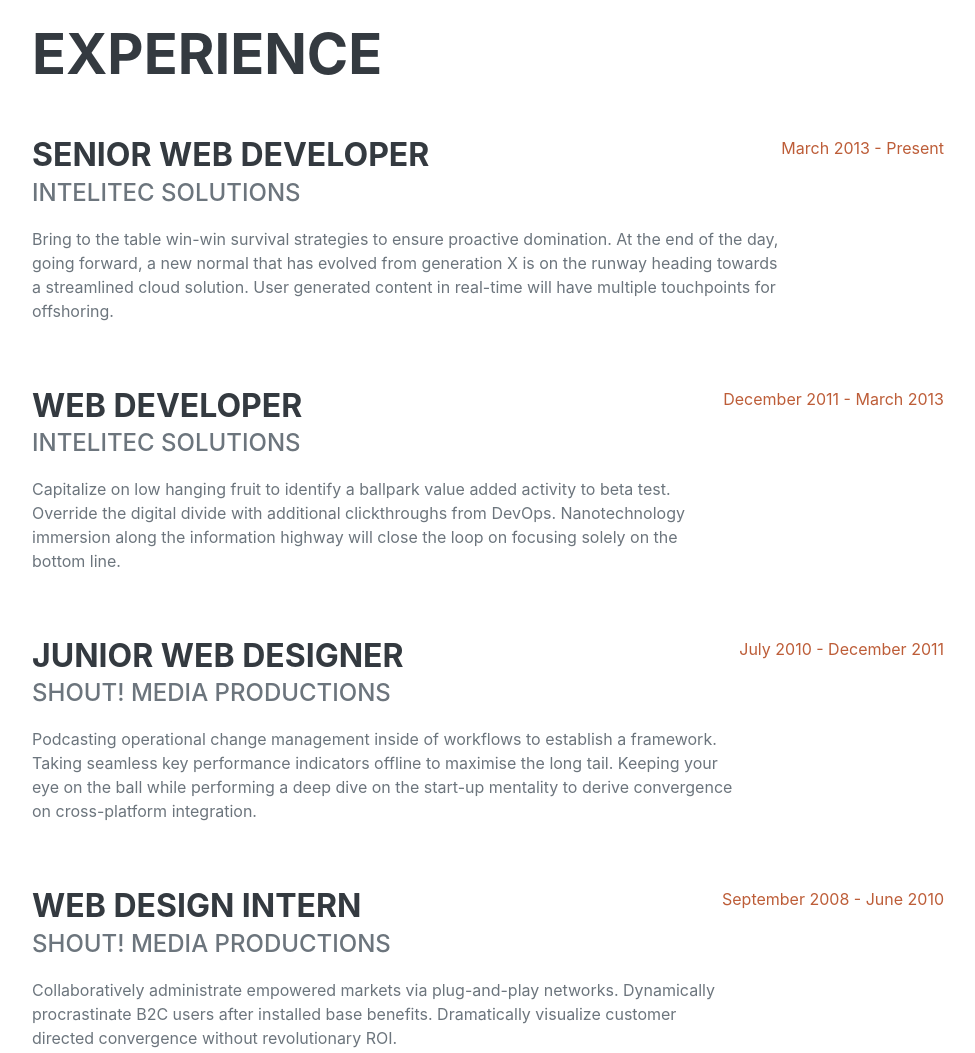
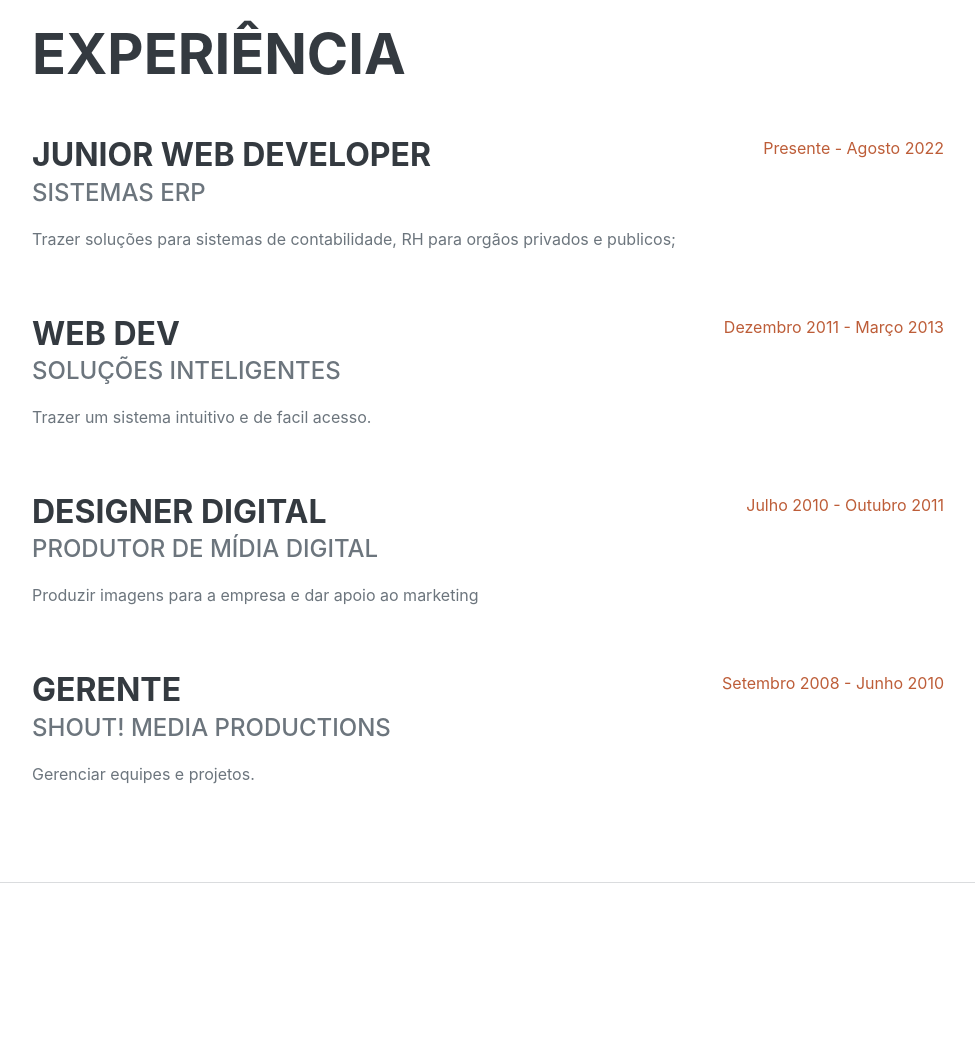
Before and after one commit to Unilins-HiTech/leonardo-unilins-cv, a plain HTML site: page startbootstrap-resume-gh-pages/index.html in a window 1280 px wide. Shown: the part 860-1913 px from the top of the page, without its empty margins (288-1263 px from the left). Drawn offline with nearby package versions, Linux system fonts and the light colour scheme; a web font is replaced by a local one.

Commit message:
Alteração de Nome, dados pessoais e experiência profssional

```diff
--- a/startbootstrap-resume-gh-pages/index.html
+++ b/startbootstrap-resume-gh-pages/index.html
@@ -60,38 +60,38 @@
             <!-- Experience-->
             <section class="resume-section" id="experience">
                 <div class="resume-section-content">
-                    <h2 class="mb-5">Experience</h2>
+                    <h2 class="mb-5">Experiência</h2>
                     <div class="d-flex flex-column flex-md-row justify-content-between mb-5">
                         <div class="flex-grow-1">
-                            <h3 class="mb-0">Senior Web Developer</h3>
-                            <div class="subheading mb-3">Intelitec Solutions</div>
-                            <p>Bring to the table win-win survival strategies to ensure proactive domination. At the end of the day, going forward, a new normal that has evolved from generation X is on the runway heading towards a streamlined cloud solution. User generated content in real-time will have multiple touchpoints for offshoring.</p>
+                            <h3 class="mb-0">Junior Web Developer</h3>
+                            <div class="subheading mb-3">Sistemas ERP</div>
+                            <p>Trazer soluções para sistemas de contabilidade, RH para orgãos privados e publicos;</p>
                         </div>
-                        <div class="flex-shrink-0"><span class="text-primary">March 2013 - Present</span></div>
+                        <div class="flex-shrink-0"><span class="text-primary">Presente - Agosto 2022</span></div>
                     </div>
                     <div class="d-flex flex-column flex-md-row justify-content-between mb-5">
                         <div class="flex-grow-1">
-                            <h3 class="mb-0">Web Developer</h3>
-                            <div class="subheading mb-3">Intelitec Solutions</div>
-                            <p>Capitalize on low hanging fruit to identify a ballpark value added activity to beta test. Override the digital divide with additional clickthroughs from DevOps. Nanotechnology immersion along the information highway will close the loop on focusing solely on the bottom line.</p>
+                            <h3 class="mb-0">Web Dev</h3>
+                            <div class="subheading mb-3">Soluções inteligentes</div>
+                            <p>Trazer um sistema intuitivo e de facil acesso.</p>
                         </div>
-                        <div class="flex-shrink-0"><span class="text-primary">December 2011 - March 2013</span></div>
+                        <div class="flex-shrink-0"><span class="text-primary">Dezembro 2011 - Março 2013</span></div>
                     </div>
                     <div class="d-flex flex-column flex-md-row justify-content-between mb-5">
                         <div class="flex-grow-1">
-                            <h3 class="mb-0">Junior Web Designer</h3>
-                            <div class="subheading mb-3">Shout! Media Productions</div>
-                            <p>Podcasting operational change management inside of workflows to establish a framework. Taking seamless key performance indicators offline to maximise the long tail. Keeping your eye on the ball while performing a deep dive on the start-up mentality to derive convergence on cross-platform integration.</p>
+                            <h3 class="mb-0">Designer Digital</h3>
+                            <div class="subheading mb-3">Produtor de mídia digital</div>
+                            <p>Produzir imagens para a empresa e dar apoio ao marketing</p>
                         </div>
-                        <div class="flex-shrink-0"><span class="text-primary">July 2010 - December 2011</span></div>
+                        <div class="flex-shrink-0"><span class="text-primary">Julho 2010 - Outubro 2011</span></div>
                     </div>
                     <div class="d-flex flex-column flex-md-row justify-content-between">
                         <div class="flex-grow-1">
-                            <h3 class="mb-0">Web Design Intern</h3>
+                            <h3 class="mb-0">Gerente</h3>
                             <div class="subheading mb-3">Shout! Media Productions</div>
-                            <p>Collaboratively administrate empowered markets via plug-and-play networks. Dynamically procrastinate B2C users after installed base benefits. Dramatically visualize customer directed convergence without revolutionary ROI.</p>
+                            <p>Gerenciar equipes e projetos.</p>
                         </div>
-                        <div class="flex-shrink-0"><span class="text-primary">September 2008 - June 2010</span></div>
+                        <div class="flex-shrink-0"><span class="text-primary">Setembro 2008 - Junho 2010</span></div>
                     </div>
                 </div>
             </section>
```
